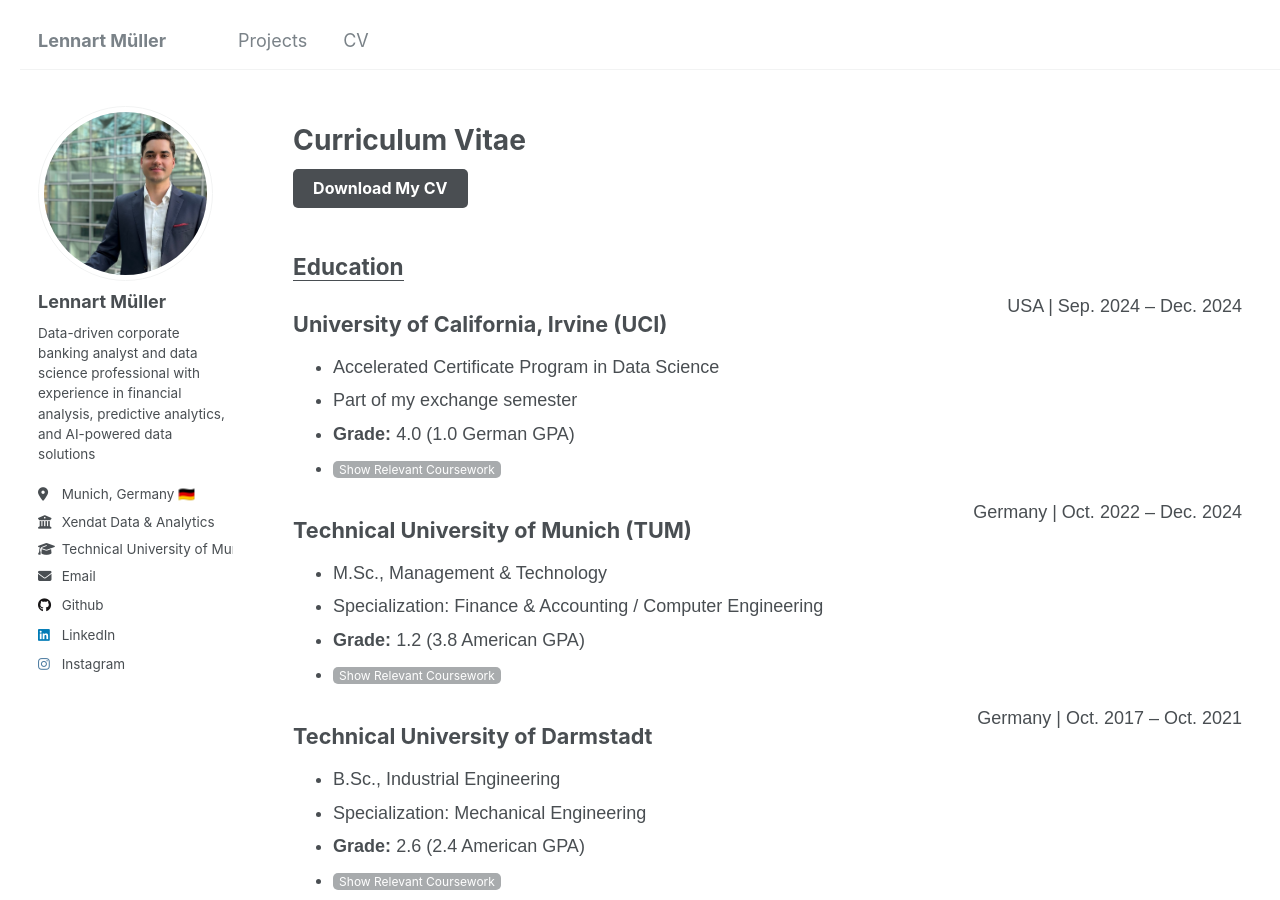
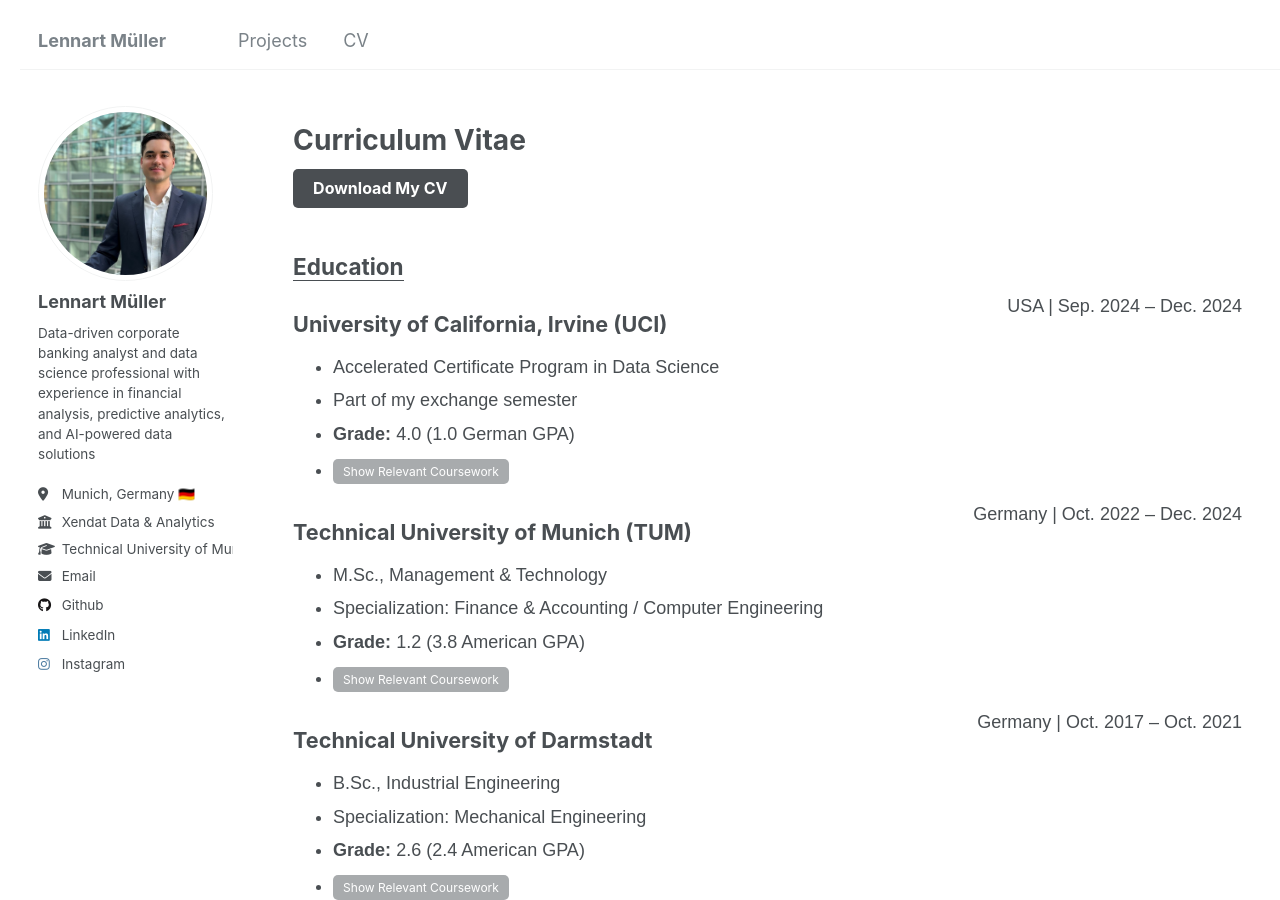
Before and after one commit to lennartmueller123/lennartmueller123.github.io, a Jekyll site: the page built from _pages/cv.html, in a window 1280 px wide and 900 px high. Built offline with Jekyll 4.4.1, drawn with Linux system fonts in a browser that asks for light colours.

Commit message:
Update cv.html

```diff
--- a/_pages/cv.html
+++ b/_pages/cv.html
@@ -75,7 +75,7 @@ redirect_from:
                 <li>Part of my exchange semester</li>
                 <li><strong>Grade: </strong>4.0  (1.0 German GPA)</li>
                 <li>
-                  <button onclick="toggleDropdown('uci-courses')" style="margin-top: 5px; padding: 5px px; background-color: #a8abad; color: white; border: none; border-radius: 5px; font-size: 12px; cursor: pointer;">
+                  <button onclick="toggleDropdown('uci-courses')" style="margin-top: 5px; padding: 5px 10px; background-color: #a8abad; color: white; border: none; border-radius: 5px; font-size: 12px; cursor: pointer;">
                     Show Relevant Coursework
                   </button>
                   <ul id="uci-courses" style="display: none; margin-top: 5px;">
@@ -100,7 +100,7 @@ redirect_from:
                 <li>Specialization: Finance & Accounting / Computer Engineering</li>
                 <li><strong>Grade: </strong>1.2   (3.8 American GPA)</li>
                 <li>
-                  <button onclick="toggleDropdown('tum-courses')" style="margin-top: 5px; padding: 5px px; background-color: #a8abad; color: white; border: none; border-radius: 5px; font-size: 12px; cursor: pointer;">
+                  <button onclick="toggleDropdown('tum-courses')" style="margin-top: 5px; padding: 5px 10px; background-color: #a8abad; color: white; border: none; border-radius: 5px; font-size: 12px; cursor: pointer;">
                     Show Relevant Coursework
                   </button>
                   <div id="tum-courses" style="display: none; margin-top: 10px;">
@@ -145,7 +145,7 @@ redirect_from:
                 <li>Specialization: Mechanical Engineering</li>
                 <li><strong>Grade: </strong>2.6 (2.4 American GPA)</li>
                 <li>
-                  <button onclick="toggleDropdown('tud-courses')" style="margin-top: 5px; padding: 5px px; background-color: #a8abad; color: white; border: none; border-radius: 5px; font-size: 12px; cursor: pointer;">
+                  <button onclick="toggleDropdown('tud-courses')" style="margin-top: 5px; padding: 5px 10px; background-color: #a8abad; color: white; border: none; border-radius: 5px; font-size: 12px; cursor: pointer;">
                     Show Relevant Coursework
                   </button>
                   <div id="tud-courses" style="display: none; margin-top: 10px;">
@@ -255,7 +255,7 @@ redirect_from:
               <li><strong>Tools: </strong>Python, Jupiter Notebook, Tableau</li>
               <li>200 hours of evaluated learning</li>
               <li>
-                <button onclick="toggleDropdown('google-certificate')" style="margin-top: 5px; padding: 5px px; background-color: #a8abad; color: white; border: none; border-radius: 5px; font-size: 12px; cursor: pointer;">
+                <button onclick="toggleDropdown('google-certificate')" style="margin-top: 5px; padding: 5px 10px; background-color: #a8abad; color: white; border: none; border-radius: 5px; font-size: 12px; cursor: pointer;">
                   Show Relevant Coursework
                 </button>
                 <ul id="google-certificate" style="display: none; margin-top: 5px;">
@@ -270,7 +270,7 @@ redirect_from:
               <li>
                 <a href="https://www.credly.com/badges/40075db6-9ff5-4a3a-9b0e-abf4c5d01546/linked_in_profile"
                   target="_blank"
-                  style="margin-top: 10px; padding: 5px px; background-color: #a8abad; color: white; border: none; border-radius: 5px; font-size: 12px; cursor: pointer;">
+                  style="display: inline-block; margin-top: 10px; padding: 5px 10px; background-color: #a8abad; color: white; border: none; border-radius: 5px; font-size: 12px; cursor: pointer;">
                   Show Certificate
                 </a>
               </li>
```
